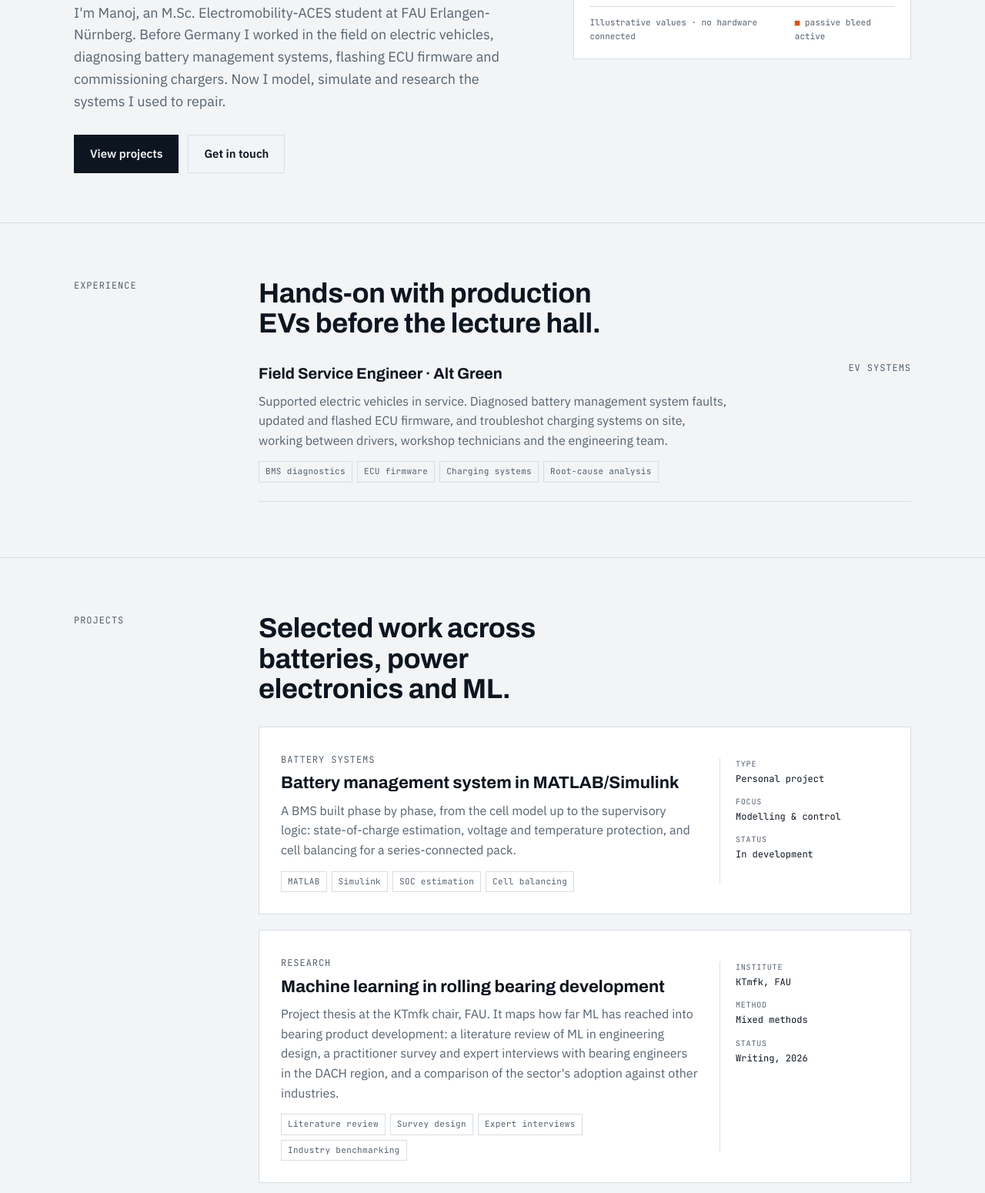
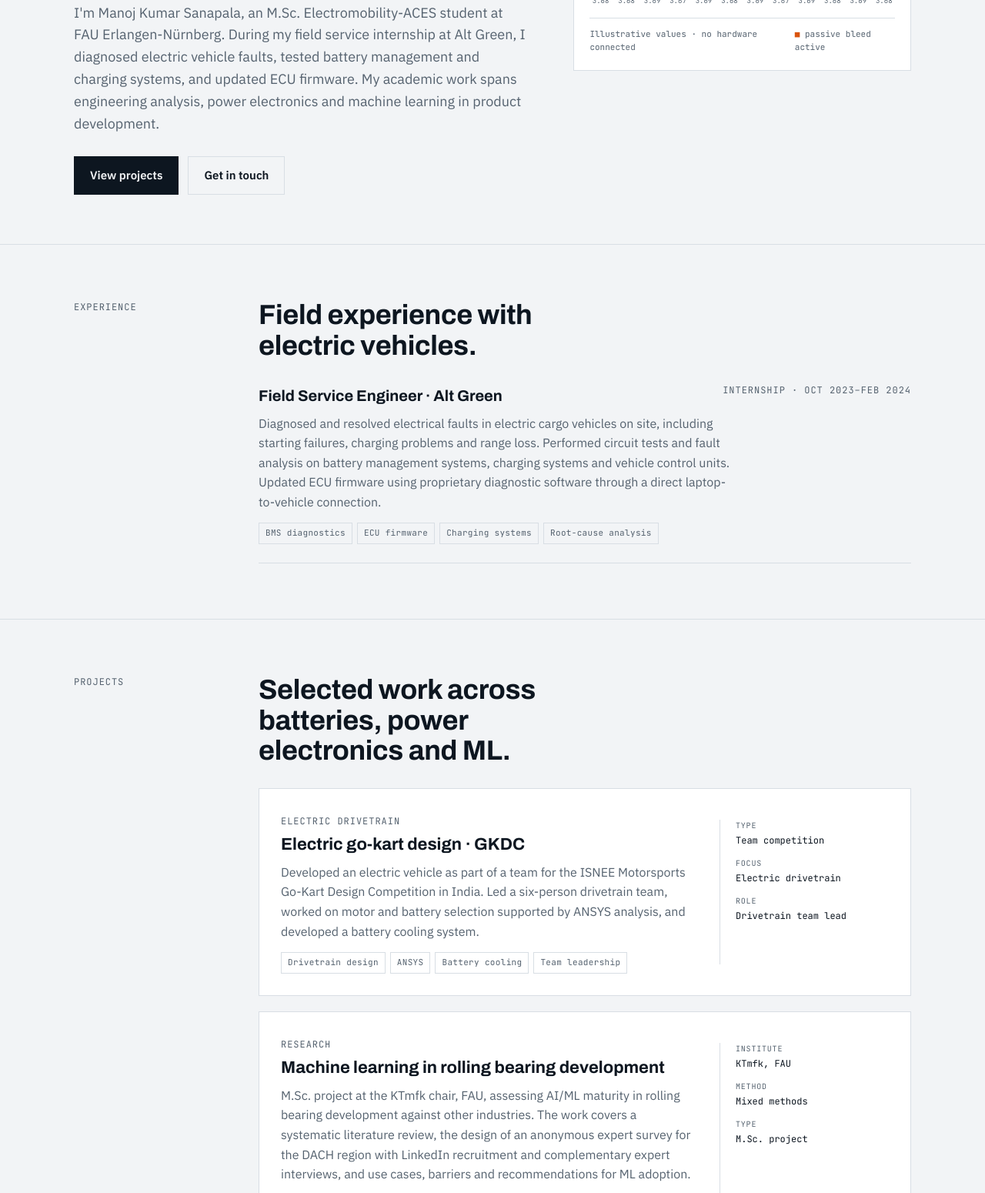
Before and after one commit to manojkumarsanapala/manojkumarsanapala.github.io, a plain HTML site: page index.html in a window 1280 px wide. Shown: the part 562-2112 px from the top of the page at 77% size. Drawn offline with Linux system fonts and the light colour scheme.

Commit message:
Align portfolio claims, project details and LinkedIn with CV

```diff
--- a/index.html
+++ b/index.html
@@ -3,7 +3,7 @@
 <head>
 <meta charset="utf-8">
 <meta name="viewport" content="width=device-width, initial-scale=1, viewport-fit=cover">
-<meta name="description" content="Manoj, electromobility engineer and M.Sc. Electromobility-ACES student at FAU Erlangen-Nürnberg.">
+<meta name="description" content="Manoj Kumar Sanapala, M.Sc. Electromobility-ACES student at FAU Erlangen-Nürnberg.">
 <title>Manoj · Electromobility</title>
 <link rel="preconnect" href="https://fonts.googleapis.com">
 <link rel="preconnect" href="https://fonts.gstatic.com" crossorigin>
@@ -146,7 +146,7 @@ footer .wrap{padding-block:24px;display:flex;justify-content:space-between;gap:1
       <div>
         <span class="mono status"><b></b>Open to internships · Electromobility</span>
         <h1>From mechanical systems to <span>high-voltage</span> drivetrains.</h1>
-        <p class="lede">I'm Manoj, an M.Sc. Electromobility-ACES student at FAU Erlangen-Nürnberg. Before Germany I worked in the field on electric vehicles, diagnosing battery management systems, flashing ECU firmware and commissioning chargers. Now I model, simulate and research the systems I used to repair.</p>
+        <p class="lede">I'm Manoj Kumar Sanapala, an M.Sc. Electromobility-ACES student at FAU Erlangen-Nürnberg. During my field service internship at Alt Green, I diagnosed electric vehicle faults, tested battery management and charging systems, and updated ECU firmware. My academic work spans engineering analysis, power electronics and machine learning in product development.</p>
         <div class="ctas">
           <a class="btn" href="#projects">View projects</a>
           <a class="btn ghost" href="#contact">Get in touch</a>
@@ -177,11 +177,11 @@ footer .wrap{padding-block:24px;display:flex;justify-content:space-between;gap:1
     <div class="wrap">
       <div class="rail mono">Experience</div>
       <div class="content">
-        <h2>Hands-on with production EVs before the lecture hall.</h2>
+        <h2>Field experience with electric vehicles.</h2>
         <div class="role">
           <h3>Field Service Engineer · Alt Green</h3>
-          <span class="mono">EV systems</span>
-          <p>Supported electric vehicles in service. Diagnosed battery management system faults, updated and flashed ECU firmware, and troubleshot charging systems on site, working between drivers, workshop technicians and the engineering team.</p>
+          <span class="mono">Internship · Oct 2023–Feb 2024</span>
+          <p>Diagnosed and resolved electrical faults in electric cargo vehicles on site, including starting failures, charging problems and range loss. Performed circuit tests and fault analysis on battery management systems, charging systems and vehicle control units. Updated ECU firmware using proprietary diagnostic software through a direct laptop-to-vehicle connection.</p>
           <div class="tags"><span class="tag">BMS diagnostics</span><span class="tag">ECU firmware</span><span class="tag">Charging systems</span><span class="tag">Root-cause analysis</span></div>
         </div>
       </div>
@@ -196,15 +196,15 @@ footer .wrap{padding-block:24px;display:flex;justify-content:space-between;gap:1
         <div class="projects">
           <article class="proj">
             <div>
-              <span class="mono">Battery systems</span>
-              <h3>Battery management system in MATLAB/Simulink</h3>
-              <p>A BMS built phase by phase, from the cell model up to the supervisory logic: state-of-charge estimation, voltage and temperature protection, and cell balancing for a series-connected pack.</p>
-              <div class="tags"><span class="tag">MATLAB</span><span class="tag">Simulink</span><span class="tag">SOC estimation</span><span class="tag">Cell balancing</span></div>
+              <span class="mono">Electric drivetrain</span>
+              <h3>Electric go-kart design · GKDC</h3>
+              <p>Developed an electric vehicle as part of a team for the ISNEE Motorsports Go-Kart Design Competition in India. Led a six-person drivetrain team, worked on motor and battery selection supported by ANSYS analysis, and developed a battery cooling system.</p>
+              <div class="tags"><span class="tag">Drivetrain design</span><span class="tag">ANSYS</span><span class="tag">Battery cooling</span><span class="tag">Team leadership</span></div>
             </div>
             <dl class="spec">
-              <div><dt>Type</dt><dd>Personal project</dd></div>
-              <div><dt>Focus</dt><dd>Modelling &amp; control</dd></div>
-              <div><dt>Status</dt><dd>In development</dd></div>
+              <div><dt>Type</dt><dd>Team competition</dd></div>
+              <div><dt>Focus</dt><dd>Electric drivetrain</dd></div>
+              <div><dt>Role</dt><dd>Drivetrain team lead</dd></div>
             </dl>
           </article>
 
@@ -212,13 +212,13 @@ footer .wrap{padding-block:24px;display:flex;justify-content:space-between;gap:1
             <div>
               <span class="mono">Research</span>
               <h3>Machine learning in rolling bearing development</h3>
-              <p>Project thesis at the KTmfk chair, FAU. It maps how far ML has reached into bearing product development: a literature review of ML in engineering design, a practitioner survey and expert interviews with bearing engineers in the DACH region, and a comparison of the sector's adoption against other industries.</p>
+              <p>M.Sc. project at the KTmfk chair, FAU, assessing AI/ML maturity in rolling bearing development against other industries. The work covers a systematic literature review, the design of an anonymous expert survey for the DACH region with LinkedIn recruitment and complementary expert interviews, and use cases, barriers and recommendations for ML adoption.</p>
               <div class="tags"><span class="tag">Literature review</span><span class="tag">Survey design</span><span class="tag">Expert interviews</span><span class="tag">Industry benchmarking</span></div>
             </div>
             <dl class="spec">
               <div><dt>Institute</dt><dd>KTmfk, FAU</dd></div>
               <div><dt>Method</dt><dd>Mixed methods</dd></div>
-              <div><dt>Status</dt><dd>Writing, 2026</dd></div>
+              <div><dt>Type</dt><dd>M.Sc. project</dd></div>
             </dl>
           </article>
 
@@ -246,10 +246,10 @@ footer .wrap{padding-block:24px;display:flex;justify-content:space-between;gap:1
       <div class="content">
         <h2>Toolchain.</h2>
         <div class="skills">
-          <div><h3>Modelling &amp; simulation</h3><p>MATLAB, Simulink, ANSYS</p></div>
-          <div><h3>Data &amp; ML</h3><p>Python, machine learning, Power BI</p></div>
-          <div><h3>Design &amp; CAD</h3><p>CATIA, Siemens NX</p></div>
-          <div><h3>EV systems</h3><p>BMS, ECU firmware, charging infrastructure</p></div>
+          <div><h3>Modelling &amp; simulation</h3><p>MATLAB, ANSYS (FEA)</p></div>
+          <div><h3>Programming &amp; data</h3><p>Python, C, Power BI, Excel</p></div>
+          <div><h3>Design &amp; CAD</h3><p>AutoCAD, CATIA, Siemens NX</p></div>
+          <div><h3>EV systems</h3><p>BMS diagnostics, ECU firmware updates, charging system diagnostics</p></div>
         </div>
       </div>
     </div>
@@ -261,12 +261,12 @@ footer .wrap{padding-block:24px;display:flex;justify-content:space-between;gap:1
       <div class="content edu">
         <div class="role">
           <h3>M.Sc. Electromobility-ACES</h3>
-          <span class="when">Ongoing</span>
+          <span class="when">Apr 2024–Present</span>
           <p>Friedrich-Alexander-Universität Erlangen-Nürnberg</p>
         </div>
         <div class="role">
           <h3>B.Tech Mechanical Engineering</h3>
-          <span class="when">Completed</span>
+          <span class="when">Aug 2019–Aug 2023</span>
           <p>Andhra University</p>
         </div>
       </div>
@@ -283,6 +283,7 @@ footer .wrap{padding-block:24px;display:flex;justify-content:space-between;gap:1
           <button class="copy" id="copy" type="button">Copy</button>
         </div>
         <div class="links">
+          <a href="https://www.linkedin.com/in/smk-manoj" target="_blank" rel="noopener">LinkedIn</a>
           <a href="https://github.com/manojkumarsanapala" target="_blank" rel="noopener">GitHub</a>
         </div>
       </div>
```
